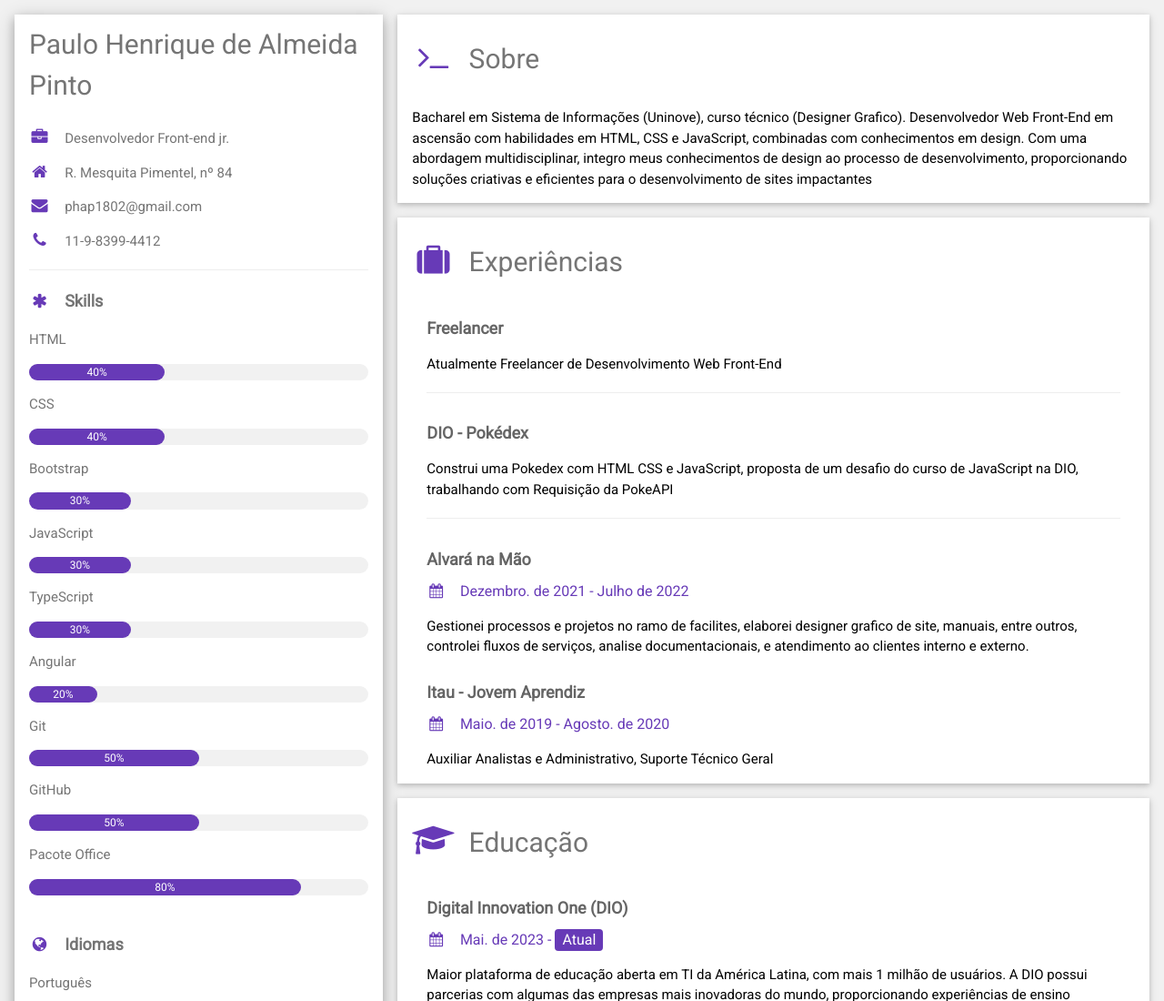
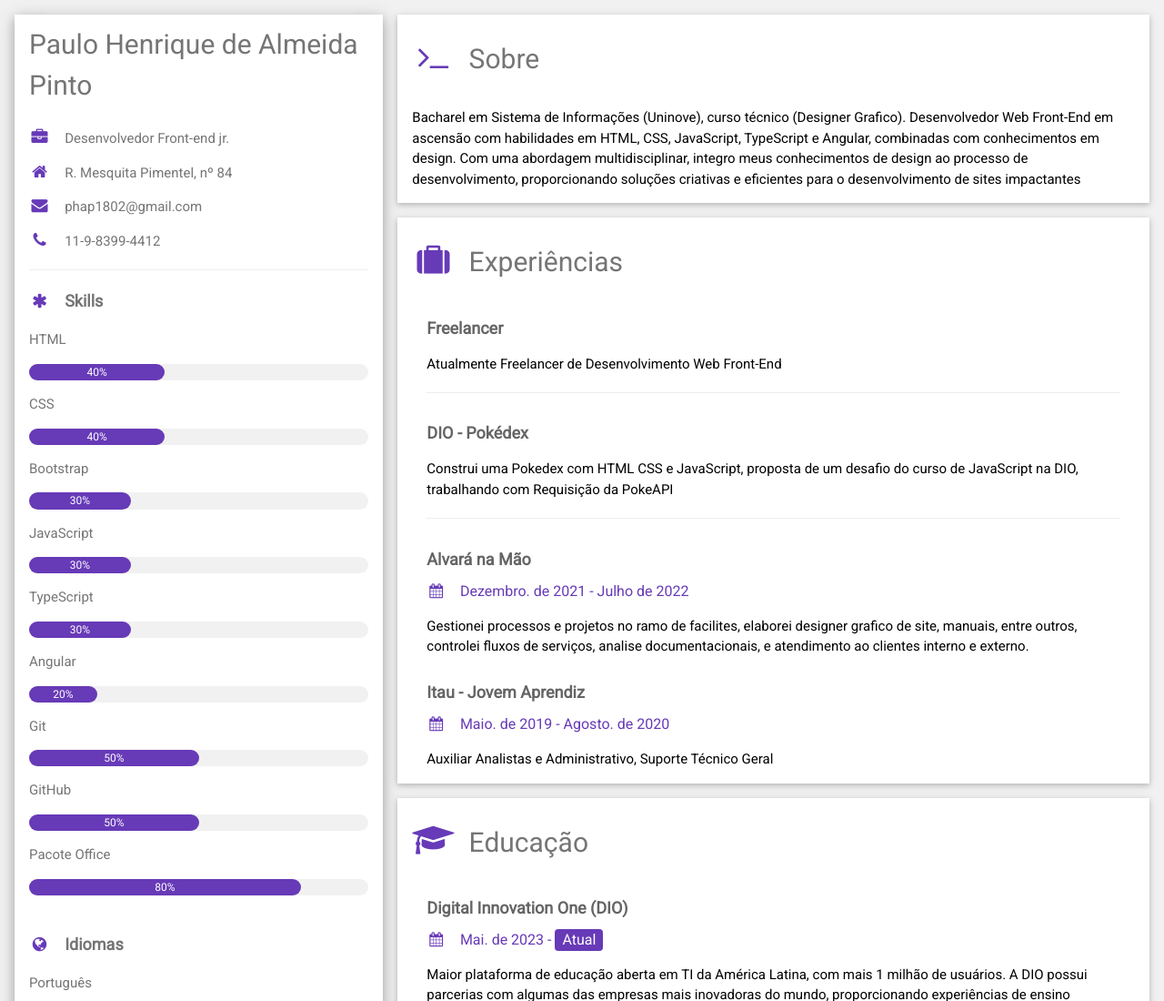
Before and after one commit to Phap1802/curriculoVirtual, a plain HTML site: page index.html in a window 1280 px wide. Shown: the top 1100 px of the page at 91% size. Drawn offline with nearby package versions, Linux system fonts and the light colour scheme.

Commit message:
Atualização Sobre

```diff
--- a/index.html
+++ b/index.html
@@ -128,7 +128,7 @@
 
           <div class="w3-container w3-card w3-white w3-margin-bottom">
             <h2 class="w3-text-grey w3-padding-16"><i class="fa fa-terminal fa-fw w3-margin-right w3-xxlarge w3-text-deep-purple"></i>Sobre</h2>
-            <p>Bacharel em Sistema de Informações (Uninove), curso técnico (Designer Grafico). Desenvolvedor Web Front-End em ascensão com habilidades em HTML, CSS e JavaScript, combinadas com conhecimentos em design. Com uma abordagem multidisciplinar, integro meus conhecimentos de design ao processo de desenvolvimento, proporcionando soluções criativas e eficientes para o desenvolvimento de sites impactantes</p>
+            <p>Bacharel em Sistema de Informações (Uninove), curso técnico (Designer Grafico). Desenvolvedor Web Front-End em ascensão com habilidades em HTML, CSS, JavaScript, TypeScript e Angular, combinadas com conhecimentos em design. Com uma abordagem multidisciplinar, integro meus conhecimentos de design ao processo de desenvolvimento, proporcionando soluções criativas e eficientes para o desenvolvimento de sites impactantes</p>
           </div>
 
           <div class="w3-container w3-card w3-white w3-margin-bottom">
```
